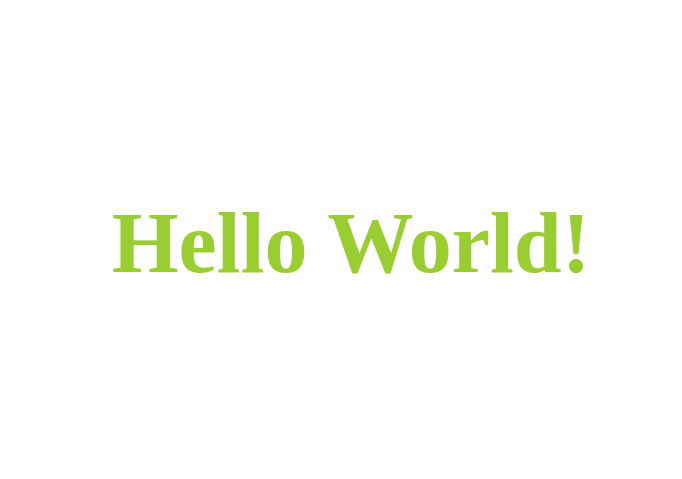
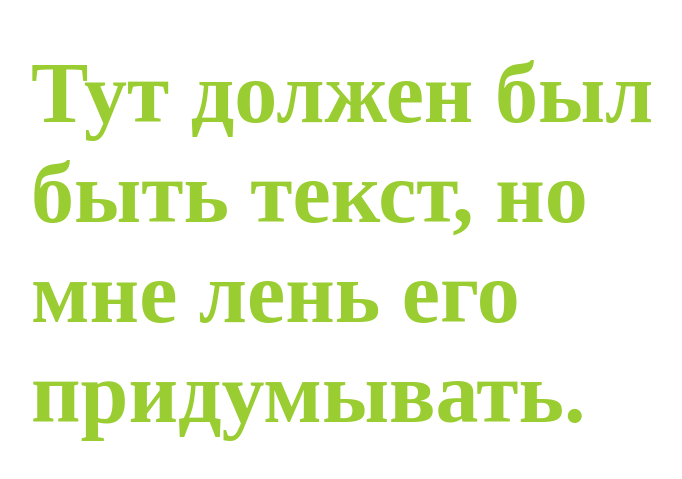
Before and after one commit to Bolvar2814/super-frontend, a plain HTML site: page index.html in a window 1280 px wide. Shown: the part 215-694 px from the top of the page, without its empty margins (289-971 px from the left). Drawn offline with Linux system fonts and the light colour scheme.

Commit message:
Add words

```diff
--- a/index.html
+++ b/index.html
@@ -7,7 +7,7 @@
 </head>
 <body>
 
-    <h1>Hello World!</h1>
+    <h1>Тут должен был быть текст, но мне лень его придумывать.</h1>
 
 
 </body>
```
Also changed, not shown: 1 other file.
